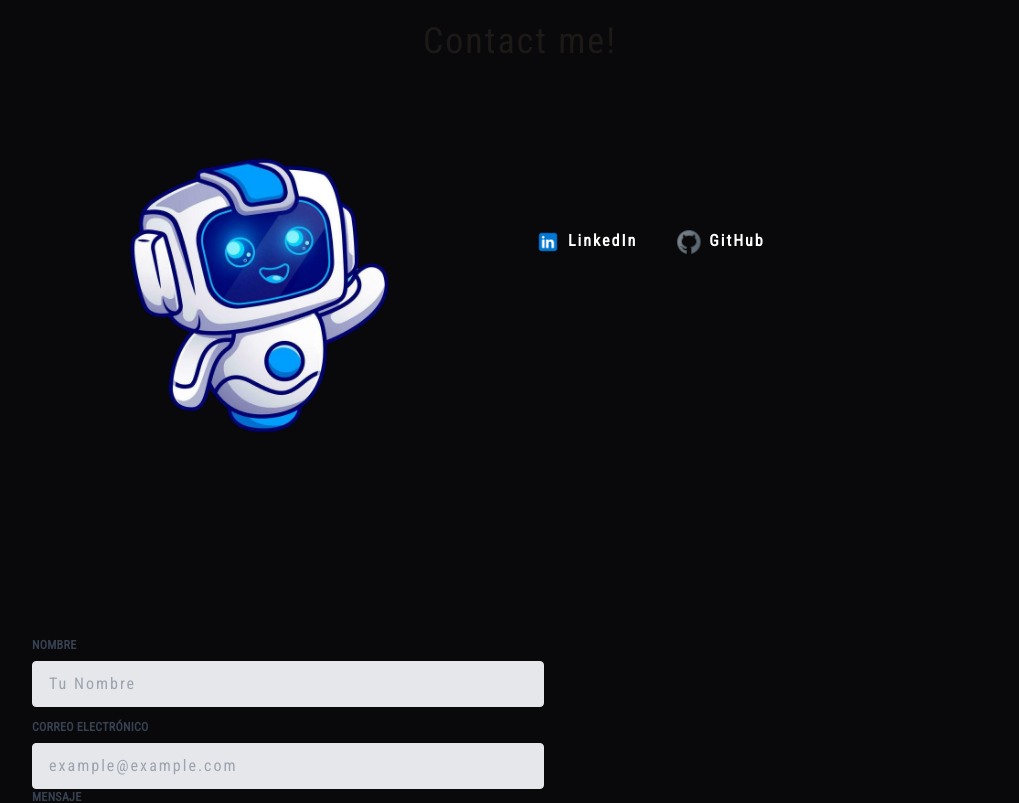
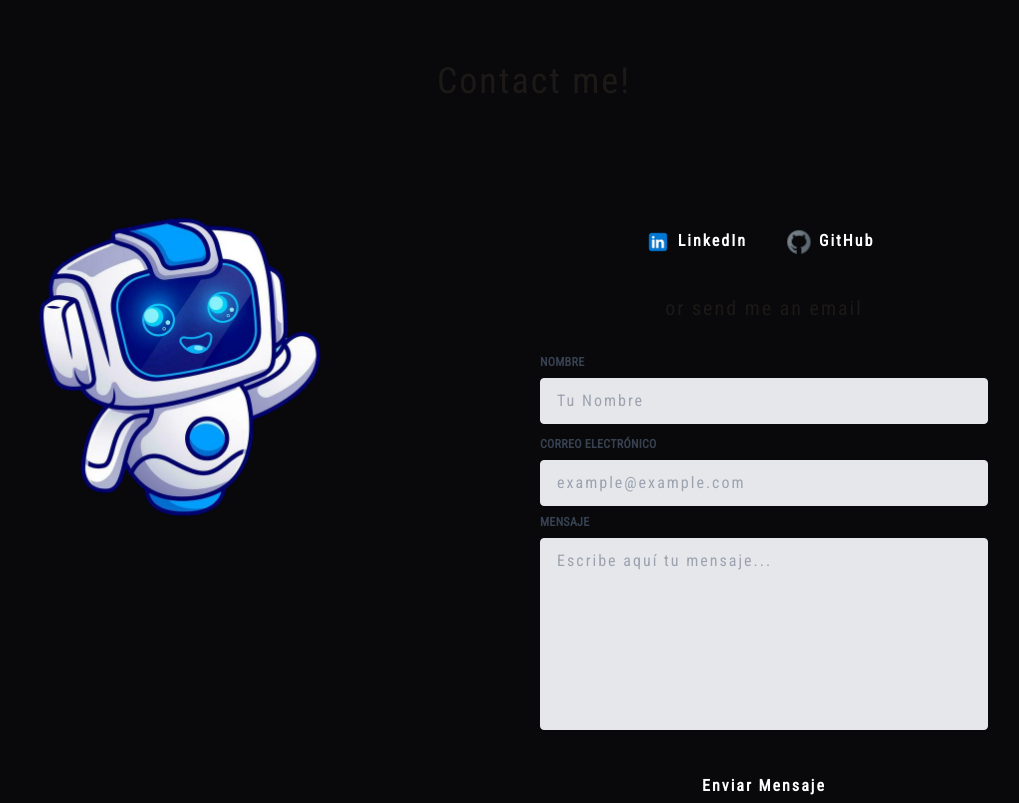
Before and after one commit to lotjulieta/julieta-lotumolo, a React (Vite) app: page / in a window 1280 px wide. Shown: the part 2220-3023 px from the top of the page, without its empty margins (120-1139 px from the left). Built offline with nearby package versions, Linux system fonts and the light colour scheme.

Commit message:
add form contact

```diff
--- a/src/pages/Contact.jsx
+++ b/src/pages/Contact.jsx
@@ -1,6 +1,6 @@
-import  { useState } from 'react';
+import { useState } from 'react';
 
-export default function Contact(){
+export default function Contact() {
   const [formData, setFormData] = useState({
     name: '',
     email: '',
@@ -28,12 +28,13 @@ export default function Contact(){
   };
 
   return (
-         <div className="container mx-auto my-22">
-            <h1 className="text-4xl text-center mb-20 mt-20">Contact me!</h1>
-            <div className="flex flex-wrap">
-                <div className="lg:w-1/2 lg:pr-10 mb-4 lg:mb-0">
-      <img src="src\images\cute-robot-waving-hand-cartoon-icon-illustration-science-technology-icon-concept-isolated-premium-flat-cartoon-style-vector-Photoroom.png-Photoroom.png" alt="Your Image" className="mt-12 w-full lg:w-full mx-auto lg:mx-0 animate-bounce" />
+   <div className="container mx-auto my-22 flex items-start">
+      <div className="w-full md:w-1/2">
+        <img src="src\images\cute-robot-waving-hand-cartoon-icon-illustration-science-technology-icon-concept-isolated-premium-flat-cartoon-style-vector-Photoroom.png-Photoroom.png" alt="Contact" className="h-auto w-full animate-bounce" style={{ marginTop: '230px', marginLeft: '-100px' }} />
       </div>
+      <div className="w-full md:w-1/2">
+        <h1 className="text-4xl text-center mb-10 mt-10" style={{ marginLeft: '-460px' }}>Contact me!</h1>
+        <div className="flex flex-wrap justify-center">
           <a
             href="https://www.linkedin.com/in/julieta-lotumolo/"
             target="_blank"
@@ -57,7 +58,8 @@ export default function Contact(){
             </button>
           </a>
         </div>
-    <form onSubmit={handleSubmit} className="w-full max-w-lg">
+        <p className='text-xl text-center mt-8 mb-8'>or send me an email</p>
+        <form onSubmit={handleSubmit} className="w-full max-w-md mt-4 mx-auto">
           <div className="flex flex-wrap -mx-3 mb-6">
             <div className="w-full px-3 mb-6 md:mb-0">
               <label className="block uppercase tracking-wide text-gray-700 text-xs font-bold mb-2" htmlFor="name">
@@ -71,8 +73,8 @@ export default function Contact(){
               </label>
               <input className="appearance-none block w-full bg-gray-200 text-gray-700 border rounded py-3 px-4 leading-tight focus:outline-none focus:bg-white focus:border-gray-500" id="email" type="email" placeholder="example@example.com" name="email" value={formData.email} onChange={handleChange} required />
             </div>
-          <div className="w-full px-3">
-            <label className="block uppercase tracking-wide text-gray-700 text-xs font-bold mb-2" htmlFor="message">
+            <div className="w-full px-3 mb-6 md:mb-0">
+              <label className="block uppercase tracking-wide text-gray-700 text-xs font-bold mb-2 mt-2" htmlFor="message">
                 Mensaje
               </label>
               <textarea className="appearance-none block w-full bg-gray-200 text-gray-700 border rounded py-3 px-4 mb-3 leading-tight focus:outline-none focus:bg-white focus:border-gray-500 h-48 resize-none" id="message" placeholder="Escribe aquí tu mensaje..." name="message" value={formData.message} onChange={handleChange} required />
@@ -85,6 +87,6 @@ export default function Contact(){
           </div>
         </form>
       </div>
-
-    )
+    </div>
+  );
 }
```
Lines whose indentation alone changed are shown as unchanged.
